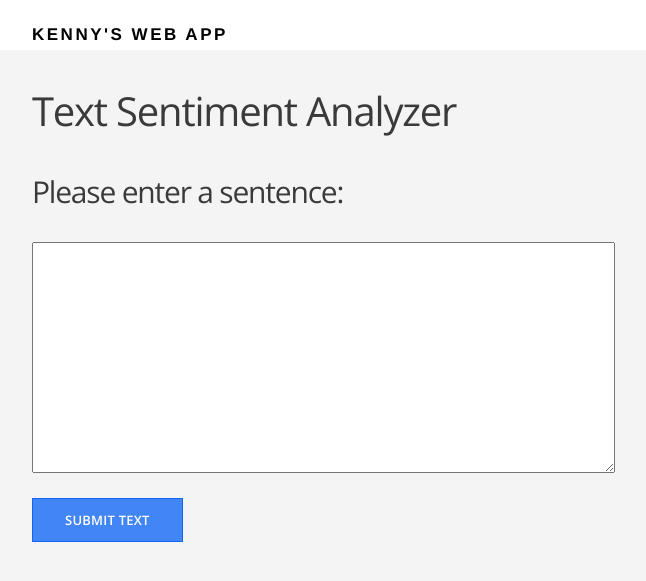
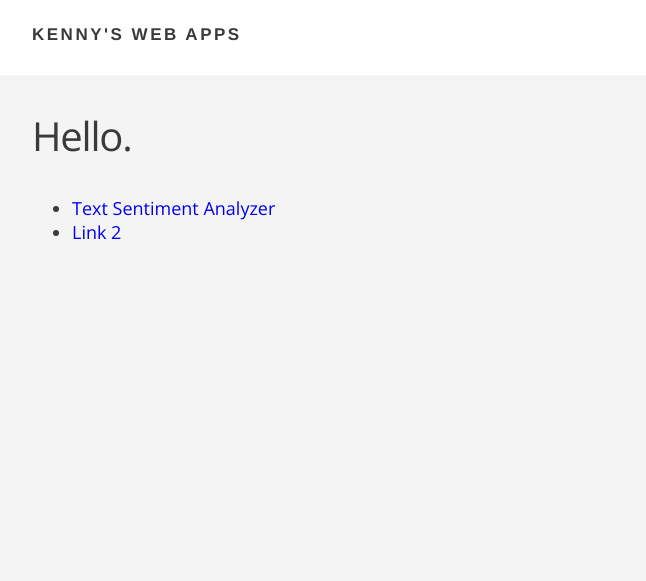
Before and after one commit to clfkenny/flask-practice, a Flask app: page / in a window 1280 px wide. Shown: the top 581 px of the page, without its empty margins (108-754 px from the left). Run offline with Flask 2, Linux system fonts and the light colour scheme; parts of the project's set-up code (start-up, migrations or seed data) failed here and were passed over; some libraries are stand-ins or nearby versions.

Commit message:
adding index page

```diff
--- a/routes.py
+++ b/routes.py
@@ -34,7 +34,12 @@ def classify(document):
 @app.route("/")
 def index():
     form = ReviewForm(request.form)
-    return render_template("text_sentiment.html", form = form)
+    return render_template("index.html", form = form)
+
+@app.route("/text_sentiment")
+def text_sentiment():
+    form = ReviewForm(request.form)
+    return render_template('text_sentiment.html', form = form)
 
 
 @app.route('/results', methods=['POST'])
--- a/static/css/main.css
+++ b/static/css/main.css
@@ -109,7 +109,7 @@ header {
   text-transform: uppercase;
 }
 
-.title a, .title a:visited {
+.title, .title:visited {
   color: #3a3a3a;
 }
 
--- /dev/null
+++ b/templates/index.html
@@ -0,0 +1,29 @@
+{% extends "layout.html" %}
+
+
+{% block content %}
+ <main class="hero-section">
+    <div class="container">
+
+      <div class="section-content">
+        <h2> Hello. </h2>
+        <ul>
+        	<form action="/text_sentiment">
+        	<li> <a href="/text_sentiment">Text Sentiment Analyzer</a></li>
+        </form>
+        <form action ="/text_sentiment">
+        	<li> <a href="/text_sentiment">Link 2</a></li>
+        </ul>
+    </form>
+
+
+
+      </div>
+
+
+
+      <div class="clearfix"></div>
+    </div>
+  </main>
+
+{% endblock %}
--- a/templates/layout.html
+++ b/templates/layout.html
@@ -11,7 +11,12 @@
   <body>
     <header>
       <div class="container">
-        <h1 class="title">Kenny's Web App</h1>
+        <a href="/">
+  <h1 class = "title">
+    Kenny's Web Apps
+  </h1>
+</a>
+        <!-- <h1 class="title">Kenny's Web App</h1> -->
       </div>
     </header>
 
--- a/templates/text_sentiment.html
+++ b/templates/text_sentiment.html
@@ -12,12 +12,12 @@
         <form method=post action="/results">
 
   <div>
-  {{ render_field(form.moviereview, cols='70', rows='15') }}
+  {{ render_field(form.moviereview, cols='60', rows='10') }}
   </div>
   <div>
     <input type=submit value='Submit Text' name='submit_btn'>
   </div>
-
+</form>
       </div>
 
 <!--       <div class="section-device">
```
